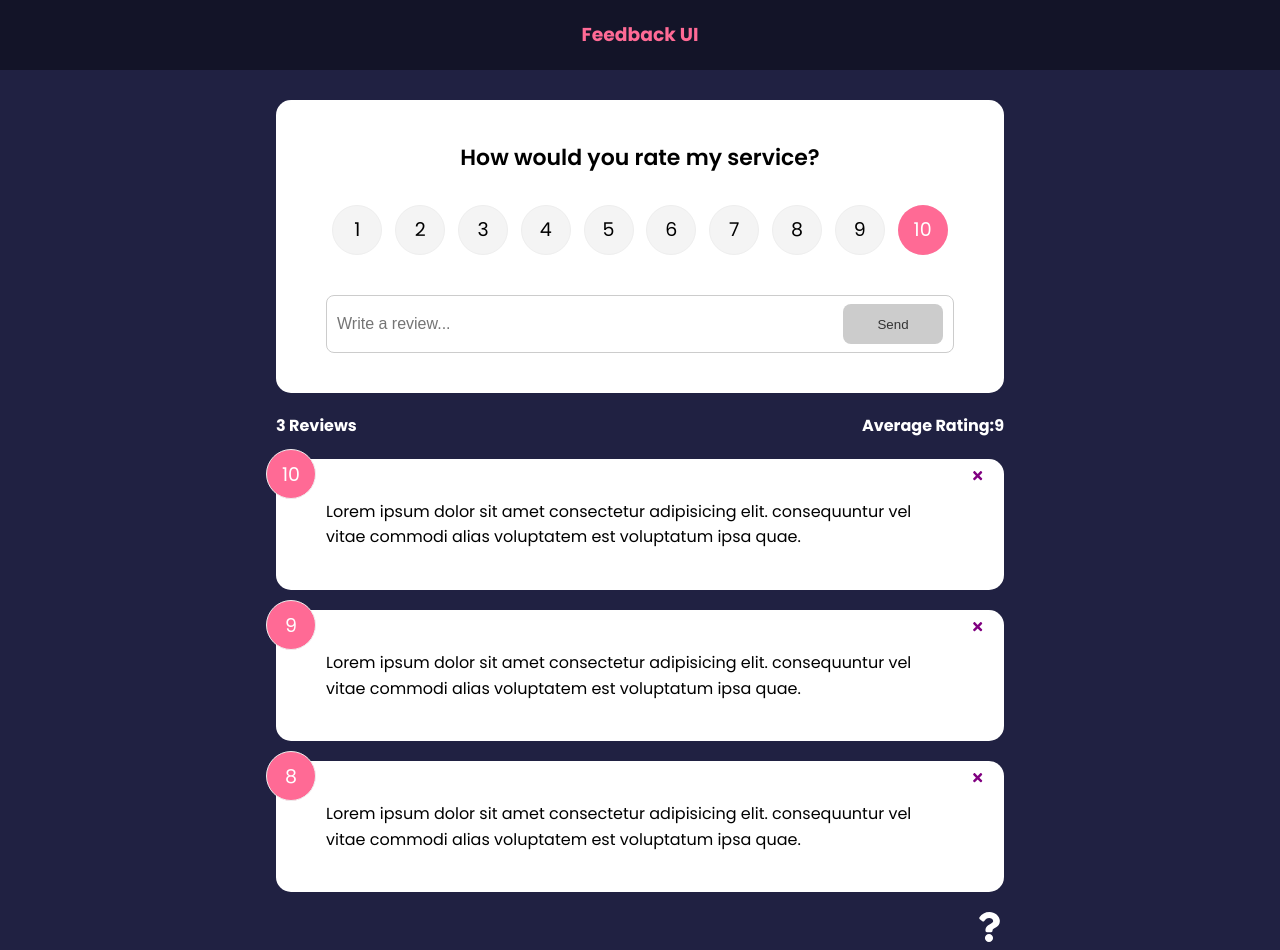
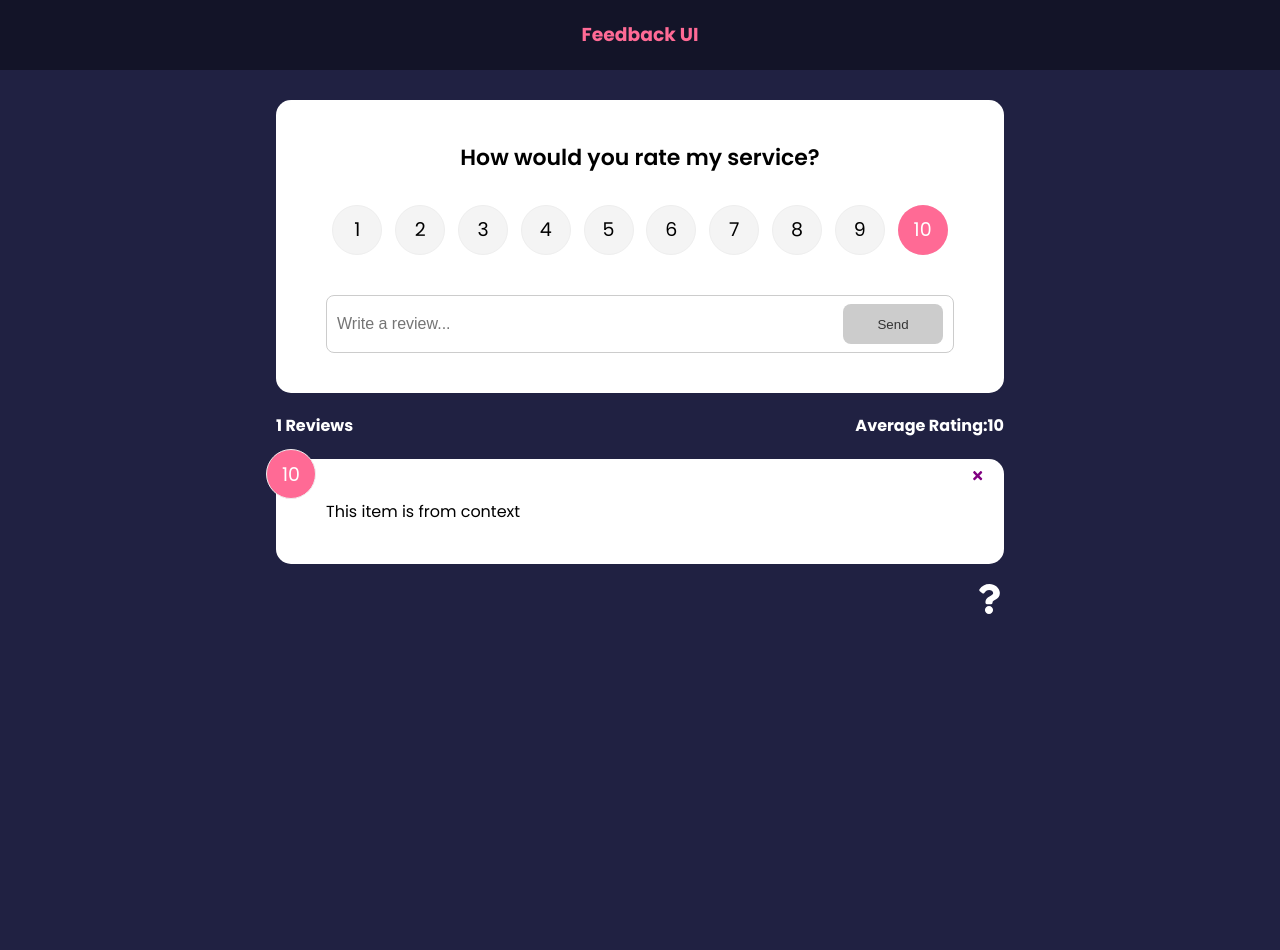
Before and after one commit to NileshSaha/feeback_react, a React (Create React App) app: page / in a window 1280 px wide. After the commit the page ends 800 px from the top, so only its background shows below. Built offline with nearby package versions, Linux system fonts and the light colour scheme.

Commit message:
useContext and remove passing variable through props

```diff
--- a/src/App.js
+++ b/src/App.js
@@ -7,6 +7,8 @@
 import FeedbackForm from './components/FeedbackForm'
 import AboutPage from './pages/AboutPage'
 import AboutIcon from './components/AboutIcon'
+import { FeedbackProvider } from './context/FeedbackContext'
+
 import FeedbackData from './data/FeedbackData'
 
 function App() {
@@ -24,6 +26,7 @@
   }
 
   return (
+    <FeedbackProvider>
       <Router>
         <Header />
         <div className='container'>
@@ -34,9 +37,8 @@
               element={
                 <>
                   <FeedbackForm submit={addFeedback} />
-                <FeedbackStats feedback={feedback} />
+                  <FeedbackStats />
                   <FeedbackList
-                  feedback={feedback}
                     handleDelete={deleteFeedback}
                   />
                 </>
@@ -44,9 +46,10 @@
             ></Route>
             <Route path='/about' element={<AboutPage />} />
           </Routes>
-        <AboutIcon/>
+          <AboutIcon />
         </div>
       </Router>
+    </FeedbackProvider>
   )
 }
 
--- a/src/components/FeedbackList.jsx
+++ b/src/components/FeedbackList.jsx
@@ -1,8 +1,10 @@
 import { motion, AnimatePresence } from 'framer-motion'
+import { useContext } from 'react'
 import FeedbackItem from './FeedbackItem'
-import PropTypes from 'prop-types'
+import FeedbackContext from '../context/FeedbackContext'
 
-function FeedbackList({ feedback, handleDelete }) {
+function FeedbackList({handleDelete }) {
+  const {feedback} = useContext(FeedbackContext)
   if (!feedback || feedback.length === 0) {
     return <p>No Feedbacks are there</p>
   }
@@ -28,24 +30,4 @@
   )
 }
 
-FeedbackList.defaultProps = {
-  feedback: [
-    {
-      id: '0f858a7a-49a6-494f-9c9d-7e6d0bfafab8',
-      rating: 10,
-      text: 'Lorem ipsum dolor sit amet consectetur adipisicing elit. consequuntur vel vitae commodi alias voluptatem est voluptatum ipsa quae.',
-    },
-  ],
-}
-
-FeedbackList.propTypes = {
-  feedback: PropTypes.arrayOf(
-    PropTypes.shape({
-      id: PropTypes.string.isRequired,
-      rating: PropTypes.number.isRequired,
-      text: PropTypes.string.isRequired,
-    })
-  ),
-}
-
 export default FeedbackList
--- a/src/components/FeedbackStats.jsx
+++ b/src/components/FeedbackStats.jsx
@@ -1,6 +1,8 @@
-import PropTypes from 'prop-types'
+import FeedbackContext from '../context/FeedbackContext'
+import { useContext } from 'react'
 
-function FeedbackStats({ feedback }) {
+function FeedbackStats() {
+  const {feedback} = useContext(FeedbackContext)
   let average =
     feedback.reduce((acc, cur) => {
       return acc + cur.rating
@@ -16,24 +18,4 @@
   )
 }
 
-FeedbackStats.defaultProps = {
-  feedback: [
-    {
-      id: '0f858a7a-49a6-494f-9c9d-7e6d0bfafab8',
-      rating: 10,
-      text: 'Lorem ipsum dolor sit amet consectetur adipisicing elit. consequuntur vel vitae commodi alias voluptatem est voluptatum ipsa quae.',
-    },
-  ],
-}
-
-FeedbackStats.propTypes = {
-  feedback: PropTypes.arrayOf(
-    PropTypes.shape({
-      id: PropTypes.string.isRequired,
-      rating: PropTypes.number.isRequired,
-      text: PropTypes.string.isRequired,
-    })
-  ).isRequired,
-}
-
 export default FeedbackStats
--- /dev/null
+++ b/src/context/FeedbackContext.jsx
@@ -0,0 +1,20 @@
+import { createContext, useState } from 'react'
+
+const FeedbackContext = createContext()
+
+export const FeedbackProvider = ({ children }) => {
+  const [feedback, setFeedback] = useState([
+    {
+      id: '0f858a7a-49a6-494f-9c9d-7e6d0bfafab8',
+      rating: 10,
+      text: 'This item is from context',
+    },
+  ])
+  return (
+    <FeedbackContext.Provider value={{ feedback: feedback }}>
+      {children}
+    </FeedbackContext.Provider>
+  )
+}
+
+export default FeedbackContext
```
Lines whose indentation alone changed are shown as unchanged.
